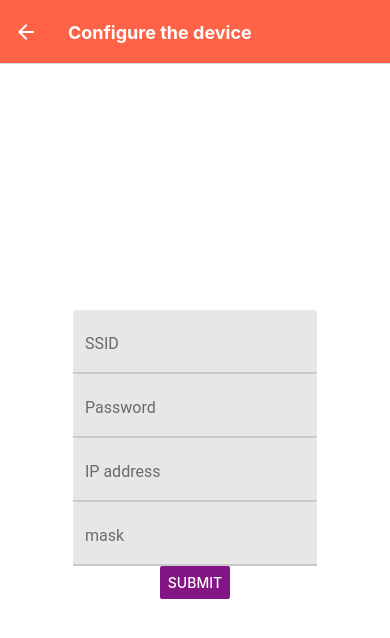
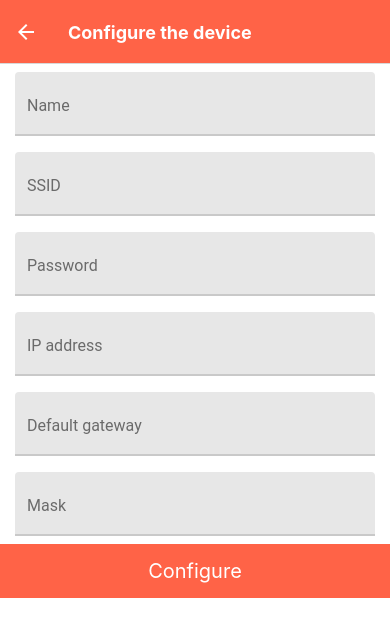
Before and after one commit to michamcz/SmartCurtains, a React Native app: screen /NewDeviceForm in a window 390 px wide. Shown: the top 638 px of the page. Built offline with nearby package versions, Linux system fonts and the light colour scheme.

Commit message:
home page UI, small changes

```diff
--- /dev/null
+++ b/Components/DeviceCard.js
@@ -0,0 +1,145 @@
+import React from 'react';
+import { StyleSheet, Text, View, Alert, TouchableOpacity } from 'react-native';
+import MaterialCommunityIcons from 'react-native-vector-icons/MaterialCommunityIcons';
+import Slider from '@react-native-community/slider';
+
+export default function DeviceCard() {
+
+  const [sliderValue, setSliderValue] = React.useState(0);
+
+  const open = () => {
+    fetch('http://192.168.137.138/MOVE?moveTO=1000')
+      .then(response => response.json())
+      .then(data => console.log(data));
+  }
+
+  const close = () => {
+    fetch('http://192.168.137.138/MOVE?moveTO=0')
+      .then(response => response.json())
+      .then(data => console.log(data));
+  }
+
+  const apply = (value) => {
+    fetch(`http://192.168.137.138/MOVE?moveTO=${value}`)
+      .then(response => response.json())
+      .then(data => console.log(data));
+  }
+  return (
+    <View style={styles.containerMain}>
+      <View style={styles.containerTop}>
+        <Text style={{ fontSize: 20, color: 'white' }}>CURTAINS</Text>
+        <View style={styles.buttonView}>
+          <TouchableOpacity
+            style={styles.button}
+            onPress={() => open()}
+          >
+            <Text style={styles.text}>Open</Text>
+          </TouchableOpacity>
+          <TouchableOpacity
+            style={styles.button}
+            onPress={() => close()}
+          >
+            <Text style={styles.text}>Close</Text>
+          </TouchableOpacity>
+          <TouchableOpacity
+            style={styles.buttonOption}
+            onPress={() => apply(sliderValue)}
+          >
+            <MaterialCommunityIcons name="cog" color='white' size={30} />
+          </TouchableOpacity>
+        </View>
+      </View >
+      <View style={styles.containerBottom}>
+        <View style={styles.sliderView}>
+          <Slider
+            minimumValue={0}
+            maximumValue={100}
+            minimumTrackTintColor="tomato"
+            thumbTintColor='tomato'
+            maximumTrackTintColor="white"
+            step={1}
+            onValueChange={(x) => setSliderValue(x)}
+          />
+        </View>
+        <Text style={styles.pctText}>
+          {sliderValue}%
+        </Text>
+        <TouchableOpacity style={styles.applyButton}>
+          <Text style={styles.text}> Apply </Text>
+        </TouchableOpacity>
+      </View>
+    </View>
+  );
+}
+const styles = StyleSheet.create({
+  containerMain: {
+    flex: 0.3,
+    //backgroundColor: 'red',
+    alignItems: 'center',
+    justifyContent: 'center',
+    flexDirection: 'column',
+    margin: 7,
+    alignSelf: 'stretch',
+  },
+  containerTop: {
+    flex: 0.65,
+    flexDirection: "row",
+    backgroundColor: 'gray',
+    alignItems: 'center',
+    justifyContent: 'space-around',
+    padding: 8,
+    alignSelf: 'stretch',
+  },
+  button: {
+    flex: 1,
+    color: "#841584",
+    backgroundColor: 'tomato',
+    alignItems: 'center',
+    justifyContent: 'center',
+    alignSelf: 'stretch',
+    margin: 5,
+    width: '25%',
+    paddingVertical: 10,
+  },
+  buttonView: {
+    flex: 0.9,
+    flexDirection: "row",
+    justifyContent: 'space-evenly',
+    //backgroundColor: 'white',
+    alignSelf: 'stretch',
+  },
+  buttonOption: {
+    alignItems: 'center',
+    justifyContent: 'center',
+    marginVertical: 5,
+    padding: 5,
+  },
+  containerBottom: {
+    flex: 0.35,
+    flexDirection: "row",
+    backgroundColor: 'lightgray',
+    alignItems: 'center',
+    justifyContent: 'space-around',
+    padding: 10,
+    alignSelf: 'stretch',
+  },
+  sliderView: {
+    flex: 0.5,
+  },
+  text: {
+    fontSize: 18,
+    color: 'white',
+  },
+  applyButton: {
+    backgroundColor: 'tomato',
+    margin: 1,
+    padding: 3,
+    flex: 0.2,
+    justifyContent: 'center',
+    alignItems: 'center',
+  },
+  pctText: {
+    fontSize: 16,
+    flex: 0.15,
+  }
+});
--- a/Screens/HomeScreen.js
+++ b/Screens/HomeScreen.js
@@ -1,21 +1,27 @@
 import React from 'react';
-import { StyleSheet, Text, View, Button } from 'react-native';
+import { StyleSheet, Text, View, ScrollView, SafeAreaView } from 'react-native';
+import DeviceCard from '../Components/DeviceCard';
 
 export default function HomeScreen() {
   return (
-      <View style={styles.container}>
-        <Text>Home</Text>
-        <Button  title="ON"  color="#841584"  />
-        <Button  title="OFF"  color="#841584"  />
-      </View>
+    <SafeAreaView style={styles.container}>
+      <DeviceCard />
+      <DeviceCard />
+      <DeviceCard />
+    </SafeAreaView >
   );
 }
 
 const styles = StyleSheet.create({
   container: {
     flex: 1,
+    marginTop: 30,
     backgroundColor: '#fff',
     alignItems: 'center',
-      justifyContent: 'center',
+    justifyContent: 'flex-start',
   },
+  scroll: {
+    width: '100%',
+    backgroundColor: 'gray',
+  }
 });
--- a/Screens/NewDeviceForm.js
+++ b/Screens/NewDeviceForm.js
@@ -1,36 +1,62 @@
 import React from 'react';
-import { StyleSheet, Text, View, Button } from 'react-native';
+import { SafeAreaView, ScrollView, StyleSheet, Text, View, Button, TouchableOpacity } from 'react-native';
 import { TextInput } from 'react-native-paper';
 
 export default function NewDeviceForm() {
+  const [name, setName] = React.useState('');
   const [SSID, setSSID] = React.useState('');
   const [password, setpassword] = React.useState('');
   const [ipAddress, setipAddress] = React.useState('');
+  const [gateway, setGateway] = React.useState('');
   const [mask, setmask] = React.useState('');
+
   return (
-      <View style={styles.container}>
+    <SafeAreaView style={styles.container}>
+      <ScrollView>
         <TextInput
+          style={styles.textInput}
+          label="Name"
+          value={name}
+          onChangeText={name => setName(name)}
+        />
+        <TextInput
+          style={styles.textInput}
           label="SSID"
           value={SSID}
           onChangeText={SSID => setSSID(SSID)}
         />
         <TextInput
+          style={styles.textInput}
           label="Password"
           value={password}
           onChangeText={password => setpassword(password)}
         />
         <TextInput
+          style={styles.textInput}
           label="IP address"
           value={ipAddress}
+          placeholder="___.___.___.___"
           onChangeText={ipAddress => setipAddress(ipAddress)}
         />
         <TextInput
-          label="mask"
+          style={styles.textInput}
+          label="Default gateway"
+          value={gateway}
+          placeholder="___.___.___.___"
+          onChangeText={gateway => setGateway(gateway)}
+        />
+        <TextInput
+          style={styles.textInput}
+          label="Mask"
           value={mask}
+          placeholder="___.___.___.___"
           onChangeText={mask => setmask(mask)}
         />
-        <Button title="SUBMIT"  color="#841584"/>
-      </View>
+        <TouchableOpacity style={styles.button} >
+          <Text style={styles.buttonText}> Configure </Text>
+        </TouchableOpacity>
+      </ScrollView>
+    </SafeAreaView>
   );
 }
 
@@ -38,7 +64,21 @@ export default function NewDeviceForm() {
   container: {
     flex: 1,
     backgroundColor: '#fff',
+  },
+  textInput: {
+    margin: 8,
+    marginHorizontal: 15,
+  },
+  button: {
+    backgroundColor: 'tomato',
+    width: '100%',
+    padding: 15,
     alignItems: 'center',
     justifyContent: 'center',
+    alignSelf: 'stretch'
   },
+  buttonText: {
+    color: 'white',
+    fontSize: 20,
+  }
 });
--- a/package.json
+++ b/package.json
@@ -8,6 +8,7 @@
     "eject": "expo eject"
   },
   "dependencies": {
+    "@react-native-community/slider": "^4.1.11",
     "@react-navigation/material-bottom-tabs": "^6.0.9",
     "@react-navigation/native": "^6.0.6",
     "@react-navigation/native-stack": "^6.2.5",
```
Also changed, not shown: App.js (line endings or trailing spaces), 1 other file (tests, documents, lock files or other folders). Lines whose indentation alone changed are shown as unchanged.
